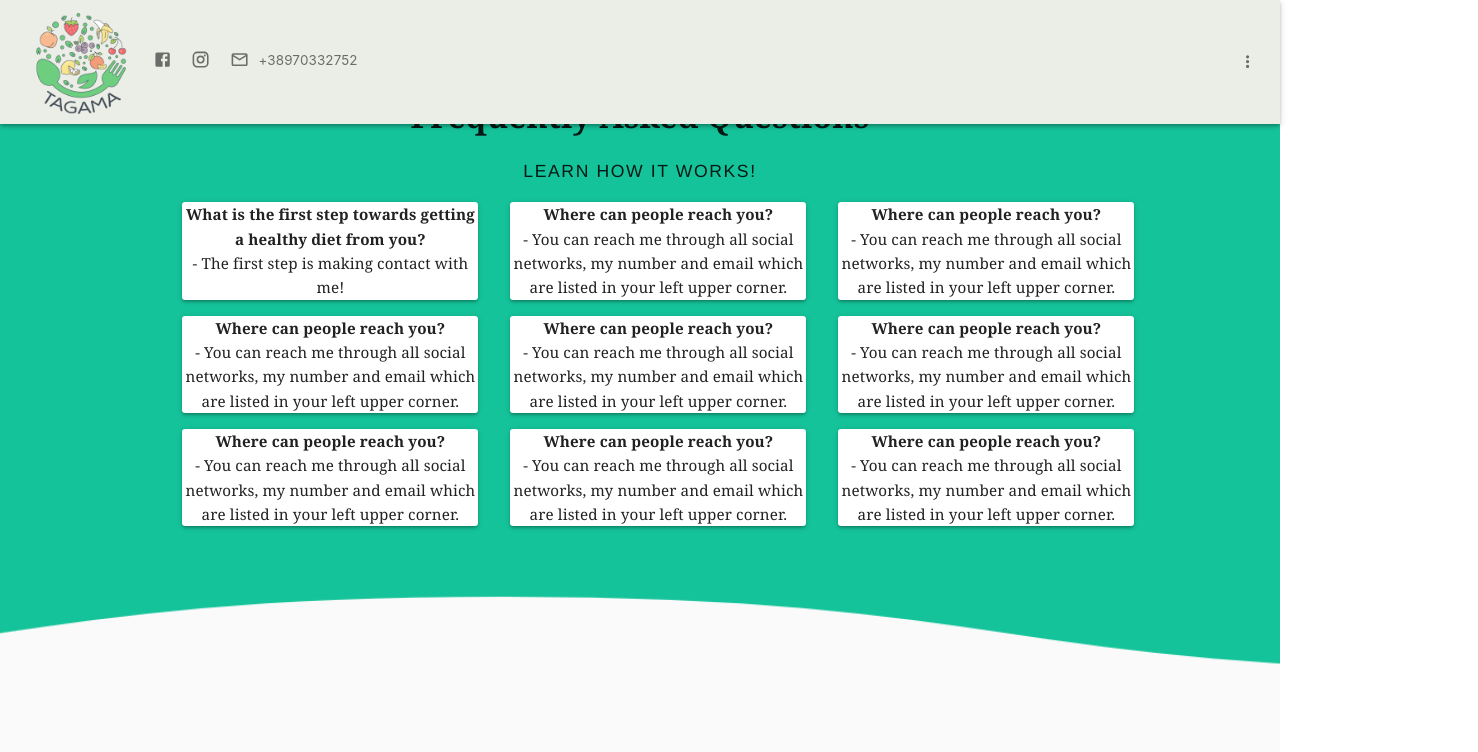
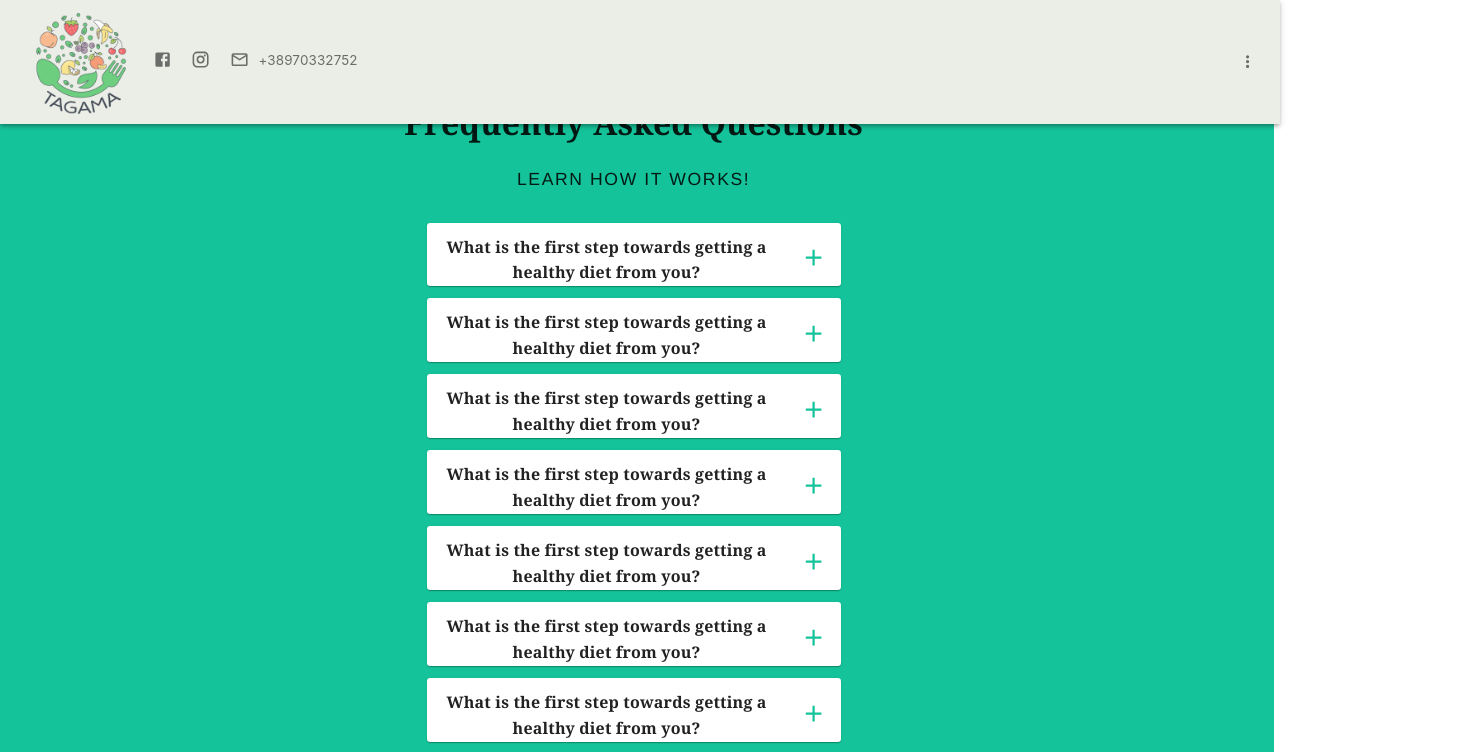
Before and after one commit to Liaphyta/Tagama-front, a React (Create React App) app: page /faq in a window 1280 px wide. Shown: the top 752 px of the page, 1478 px wide, since content can reach past the window. Built offline with nearby package versions, Linux system fonts and the light colour scheme; a web font is replaced by a local one.

Commit message:
Changed faq web page

```diff
--- /dev/null
+++ b/src/app/module/helper/MyCard.js
@@ -0,0 +1,52 @@
+import React from 'react'
+import CardHeader from '@material-ui/core/CardHeader'
+import CardContent from '@material-ui/core/CardContent'
+import CardActions from '@material-ui/core/CardActions'
+import Collapse from '@material-ui/core/Collapse'
+import IconButton from '@material-ui/core/IconButton'
+import Typography from '@material-ui/core/Typography'
+import FavoriteIcon from '@material-ui/icons/Favorite'
+import ExpandMoreIcon from '@material-ui/icons/ExpandMore'
+import { Card } from '@material-ui/core'
+import AddIcon from '@material-ui/icons/Add';
+
+
+
+export default class MyCard extends React.Component {
+    constructor(props) {
+        super(props)
+        this.state = {
+            expanded: false,
+        }
+    }
+
+    handleExpandClick = () => {
+        this.setState({ expanded: !this.state.expanded })
+    };
+
+    render() {
+
+        let expanded = this.state.expanded
+        return (
+            <Card style={{ padding: '0px' }}>
+                <CardContent style={{ paddingTop: '', padding: '15px 10px 0px 15px', display: 'flex', }}>
+                    <Typography variant="body2" style={{ fontFamily: 'Merriweather,Georgia,"Times New Roman",serif', fontWeight: 700, fontSize: '20px', lineHeight: '1.6em' }}>
+                        {this.props.carddescription}
+                    </Typography>
+                    <IconButton style={{ paddingTop: '5px', marginLeft: window.innerWidth > 1223 ? '5%' : '0px' }}
+                        onClick={this.handleExpandClick}
+                    >
+                        <AddIcon style={{ transform: 'scale(1.4)', fill: 'rgba(21,195,154,255)' }} />
+                    </IconButton>
+                </CardContent>
+                <Collapse in={expanded} timeout="auto" unmountOnExit>
+                    <CardContent>
+                        <Typography paragraph style={{ fontFamily: 'Merriweather,Georgia,"Times New Roman",serif', fontWeight: 700, fontSize: '15px', lineHeight: '1.2em' }}>
+                            {this.props.cardexpandedtext}
+                        </Typography>
+                    </CardContent>
+                </Collapse>
+            </Card>
+        )
+    }
+}
--- a/src/app/module/pages/faq.container.js
+++ b/src/app/module/pages/faq.container.js
@@ -1,74 +1,107 @@
-import { Grid, Paper } from '@material-ui/core';
+import { Card, Grid, Paper } from '@material-ui/core';
 import React from 'react';
 import { Navbar } from '../../shared/Navbar';
-import back from '../../../Logo/faq_back.png'
+import back from '../../../Logo/faq_back.png';
+import MyCard from '../helper/MyCard';
+import './faq.css';
 
 
 export default class faqContainer extends React.Component {
 
     render() {
         return (
-            <Grid justify='center' container style={{ textAlign: 'center', width: "100%" }}>
-                <Navbar></Navbar>
-                <div style={{ backgroundImage: `url(${back})`, width: '100%', height: '130vh', backgroundSize: 'cover', textAlign: 'center' }}>
-                    <Grid item style={{ marginTop: '7%' }}>
+            <Grid direction="column" align="center" justify="center" alignItems="center" container
+                style={{ textAlign: 'center', width: "100%", minHeight: '110vh', backgroundImage: `url(${back})`, backgroundSize: 'cover', marginTop: '5%', paddingRight: '-10px', display: 'inline-block' }} spacing={2}>
+                <Navbar />
+                <Grid item>
                     <h2 style={{ fontFamily: 'Merriweather,Georgia,"Times New Roman",serif', fontWeight: 700, fontSize: '40px', lineHeight: '1.6em', marginBottom: '0px' }}>Frequently Asked Questions </h2>
                     <h3 style={{ fontFamily: 'Montserrat,Helvetica,Arial,Lucida,sans-serif', fontWeight: 500, fontSize: '22px', lineHeight: '1.5em', textTransform: 'uppercase', letterSpacing: '2px' }}>Learn How it Works!</h3>
                 </Grid>
-                    <Grid container spacing={5} style={{ marginLeft: "13%" }}>
-                        <Grid item xs={3} >
-                            <Paper elevation={3} style={{
-                                fontFamily: 'Merriweather,Georgia,"Times New Roman",serif', fontWeight: 450, fontSize: '19px', lineHeight: '1.6em'
-                            }}><b>What is the first step towards getting a healthy diet from you?</b><br /> - The first step is making contact with me!</Paper>
+                <Grid item xs={12} sm={4} style={{ margin: window.innerWidth > 1223 ? 'auto' : '', textAlign: 'center', paddingLeft: window.innerWidth > 1223 ? '' : '15px' }}>
+                    <MyCard
+                        carddescription={'What is the first step towards getting a healthy diet from you?'}
+                        cardexpandedtext={'- You can contact us through our social links or you can just directly contact us through the contact form.'}
+                    >
+                    </MyCard>
                 </Grid>
-                        <Grid item xs={3}>
-                            <Paper elevation={3} style={{
-                                fontFamily: 'Merriweather,Georgia,"Times New Roman",serif', fontWeight: 450, fontSize: '19px', lineHeight: '1.6em'
-                            }}><b>Where can people reach you?</b><br /> - You can reach me through all social networks, my number and email which are listed in your left upper corner.</Paper>
+                <Grid item xs={12} sm={4} style={{ margin: window.innerWidth > 1223 ? 'auto' : '', textAlign: 'center', paddingLeft: window.innerWidth > 1223 ? '' : '15px' }}>
+                    <MyCard
+                        carddescription={'What is the first step towards getting a healthy diet from you?'}
+                        cardexpandedtext={'- You can contact us through our social links or you can just directly contact us through the contact form.'}
+                    >
+                    </MyCard>
                 </Grid>
-                        <Grid item xs={3}>
-                            <Paper elevation={3} style={{
-                                fontFamily: 'Merriweather,Georgia,"Times New Roman",serif', fontWeight: 450, fontSize: '19px', lineHeight: '1.6em'
-                            }}><b>Where can people reach you?</b><br /> - You can reach me through all social networks, my number and email which are listed in your left upper corner.</Paper>
+                <Grid item xs={12} sm={4} style={{ margin: window.innerWidth > 1223 ? 'auto' : '', textAlign: 'center', paddingLeft: window.innerWidth > 1223 ? '' : '15px' }}>
+                    <MyCard
+                        carddescription={'What is the first step towards getting a healthy diet from you?'}
+                        cardexpandedtext={'- You can contact us through our social links or you can just directly contact us through the contact form.'}
+                    >
+                    </MyCard>
                 </Grid>
+                <Grid item xs={12} sm={4} style={{ margin: window.innerWidth > 1223 ? 'auto' : '', textAlign: 'center', paddingLeft: window.innerWidth > 1223 ? '' : '15px' }}>
+                    <MyCard
+                        carddescription={'What is the first step towards getting a healthy diet from you?'}
+                        cardexpandedtext={'- You can contact us through our social links or you can just directly contact us through the contact form.'}
+                    >
+                    </MyCard>
                 </Grid>
-                    <Grid container spacing={5} style={{ marginLeft: "13%" }}>
-                        <Grid item xs={3}>
-                            <Paper elevation={3} style={{
-                                fontFamily: 'Merriweather,Georgia,"Times New Roman",serif', fontWeight: 450, fontSize: '19px', lineHeight: '1.6em'
-                            }}><b>Where can people reach you?</b><br /> - You can reach me through all social networks, my number and email which are listed in your left upper corner.</Paper>
+                <Grid item xs={12} sm={4} style={{ margin: window.innerWidth > 1223 ? 'auto' : '', textAlign: 'center', paddingLeft: window.innerWidth > 1223 ? '' : '15px' }}>
+                    <MyCard
+                        carddescription={'What is the first step towards getting a healthy diet from you?'}
+                        cardexpandedtext={'- You can contact us through our social links or you can just directly contact us through the contact form.'}
+                    >
+                    </MyCard>
                 </Grid>
-                        <Grid item xs={3}>
-                            <Paper elevation={3} style={{
-                                fontFamily: 'Merriweather,Georgia,"Times New Roman",serif', fontWeight: 450, fontSize: '19px', lineHeight: '1.6em'
-                            }}><b>Where can people reach you?</b><br /> - You can reach me through all social networks, my number and email which are listed in your left upper corner.</Paper>
+                <Grid item xs={12} sm={4} style={{ margin: window.innerWidth > 1223 ? 'auto' : '', textAlign: 'center', paddingLeft: window.innerWidth > 1223 ? '' : '15px' }}>
+                    <MyCard
+                        carddescription={'What is the first step towards getting a healthy diet from you?'}
+                        cardexpandedtext={'- You can contact us through our social links or you can just directly contact us through the contact form.'}
+                    >
+                    </MyCard>
                 </Grid>
-                        <Grid item xs={3}>
-                            <Paper elevation={3} style={{
-                                fontFamily: 'Merriweather,Georgia,"Times New Roman",serif', fontWeight: 450, fontSize: '19px', lineHeight: '1.6em'
-                            }}><b>Where can people reach you?</b><br /> - You can reach me through all social networks, my number and email which are listed in your left upper corner.</Paper>
+                <Grid item xs={12} sm={4} style={{ margin: window.innerWidth > 1223 ? 'auto' : '', textAlign: 'center', paddingLeft: window.innerWidth > 1223 ? '' : '15px' }}>
+                    <MyCard
+                        carddescription={'What is the first step towards getting a healthy diet from you?'}
+                        cardexpandedtext={'- You can contact us through our social links or you can just directly contact us through the contact form.'}
+                    >
+                    </MyCard>
                 </Grid>
+                <Grid item xs={12} sm={4} style={{ margin: window.innerWidth > 1223 ? 'auto' : '', textAlign: 'center', paddingLeft: window.innerWidth > 1223 ? '' : '15px' }}>
+                    <MyCard
+                        carddescription={'What is the first step towards getting a healthy diet from you?'}
+                        cardexpandedtext={'- You can contact us through our social links or you can just directly contact us through the contact form.'}
+                    >
+                    </MyCard>
                 </Grid>
-                    <Grid container spacing={5} style={{ marginLeft: "13%" }}>
-                        <Grid item xs={3}>
-                            <Paper elevation={3} style={{
-                                fontFamily: 'Merriweather,Georgia,"Times New Roman",serif', fontWeight: 450, fontSize: '19px', lineHeight: '1.6em'
-                            }}><b>Where can people reach you?</b><br /> - You can reach me through all social networks, my number and email which are listed in your left upper corner.</Paper>
+                <Grid item xs={12} sm={4} style={{ margin: window.innerWidth > 1223 ? 'auto' : '', textAlign: 'center', paddingLeft: window.innerWidth > 1223 ? '' : '15px' }}>
+                    <MyCard
+                        carddescription={'What is the first step towards getting a healthy diet from you?'}
+                        cardexpandedtext={'- You can contact us through our social links or you can just directly contact us through the contact form.'}
+                    >
+                    </MyCard>
                 </Grid>
-                        <Grid item xs={3}>
-                            <Paper elevation={3} style={{
-                                fontFamily: 'Merriweather,Georgia,"Times New Roman",serif', fontWeight: 450, fontSize: '19px', lineHeight: '1.6em'
-                            }}><b>Where can people reach you?</b><br /> - You can reach me through all social networks, my number and email which are listed in your left upper corner.</Paper>
+                <Grid item xs={12} sm={4} style={{ margin: window.innerWidth > 1223 ? 'auto' : '', textAlign: 'center', paddingLeft: window.innerWidth > 1223 ? '' : '15px' }}>
+                    <MyCard
+                        carddescription={'What is the first step towards getting a healthy diet from you?'}
+                        cardexpandedtext={'- You can contact us through our social links or you can just directly contact us through the contact form.'}
+                    >
+                    </MyCard>
                 </Grid>
-                        <Grid item xs={3}>
-                            <Paper elevation={3} style={{
-                                fontFamily: 'Merriweather,Georgia,"Times New Roman",serif', fontWeight: 450, fontSize: '19px', lineHeight: '1.6em'
-                            }}><b>Where can people reach you?</b><br /> - You can reach me through all social networks, my number and email which are listed in your left upper corner.</Paper>
+                <Grid item xs={12} sm={4} style={{ margin: window.innerWidth > 1223 ? 'auto' : '', textAlign: 'center', paddingLeft: window.innerWidth > 1223 ? '' : '15px' }}>
+                    <MyCard
+                        carddescription={'What is the first step towards getting a healthy diet from you?'}
+                        cardexpandedtext={'- You can contact us through our social links or you can just directly contact us through the contact form.'}
+                    >
+                    </MyCard>
                 </Grid>
+                <Grid item xs={12} sm={4} style={{ margin: window.innerWidth > 1223 ? 'auto' : '', textAlign: 'center', paddingLeft: window.innerWidth > 1223 ? '' : '15px' }}>
+                    <MyCard
+                        carddescription={'What is the first step towards getting a healthy diet from you?'}
+                        cardexpandedtext={'- You can contact us through our social links or you can just directly contact us through the contact form.'}
+                    >
+                    </MyCard>
                 </Grid>
-                </div>
             </Grid >
-
         )
     }
 }
--- /dev/null
+++ b/src/app/module/pages/faq.css
@@ -0,0 +1,6 @@
+*{
+    -ms-overflow-style: none;
+}
+::-webkit-scrollbar {
+    display: none;
+}
```
Lines whose indentation alone changed are shown as unchanged.
